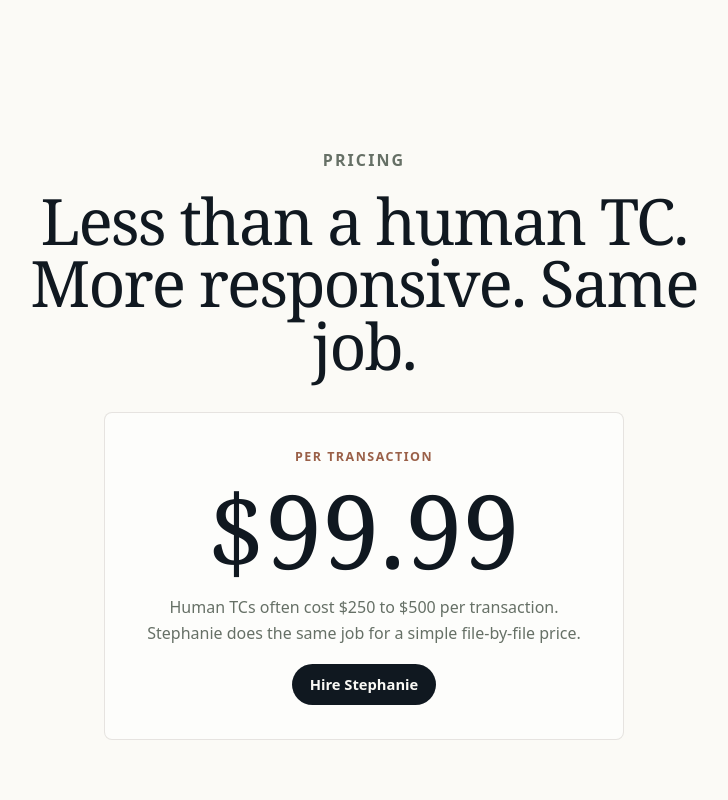
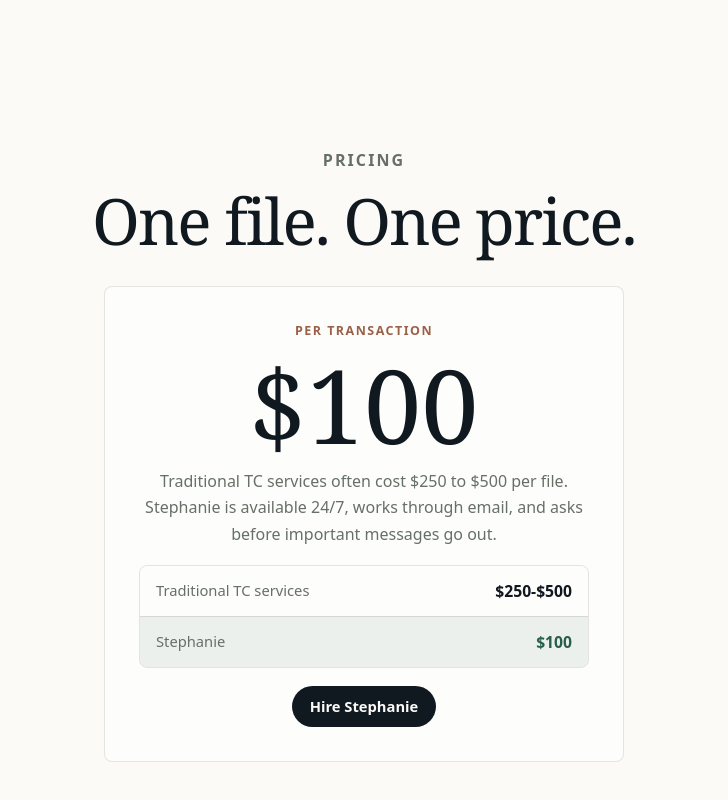
Before and after one commit to spak2005/tc_experiment, a Next.js app: page / in a window 1280 px wide. Shown: the part 6449-7249 px from the top of the page, without its empty margins (276-1004 px from the left). Built offline with nearby package versions, Linux system fonts and the light colour scheme; no server answers.

Commit message:
Simplify pricing comparison

```diff
--- a/src/app/globals.css
+++ b/src/app/globals.css
@@ -652,6 +652,44 @@ img {
   line-height: 0.88 !important;
 }
 
+.price-comparison {
+  border: 1px solid rgba(86, 74, 58, 0.14);
+  border-radius: 8px;
+  display: grid;
+  overflow: hidden;
+  width: 100%;
+}
+
+.price-comparison div {
+  align-items: center;
+  display: flex;
+  gap: 16px;
+  justify-content: space-between;
+  padding: 14px 16px;
+}
+
+.price-comparison div + div {
+  background: rgba(40, 95, 75, 0.08);
+  border-top: 1px solid rgba(86, 74, 58, 0.14);
+}
+
+.price-comparison span {
+  color: var(--landing-muted);
+  font-size: 0.92rem;
+  line-height: 1.35;
+  text-align: left;
+}
+
+.price-comparison strong {
+  color: var(--landing-ink);
+  font-size: 0.98rem;
+  white-space: nowrap;
+}
+
+.price-comparison div + div strong {
+  color: var(--landing-green);
+}
+
 .faq-section {
   display: grid;
   gap: 34px;
--- a/src/app/page.tsx
+++ b/src/app/page.tsx
@@ -263,15 +263,26 @@ export default async function Home() {
       <section className="landing-section pricing-section">
         <div className="section-heading centered">
           <p className="small-kicker">Pricing</p>
-          <h2>Less than a human TC. More responsive. Same job.</h2>
+          <h2>One file. One price.</h2>
         </div>
         <div className="price-card">
           <p className="price-label">Per transaction</p>
-          <p className="price">$99.99</p>
+          <p className="price">$100</p>
           <p>
-            Human TCs often cost $250 to $500 per transaction. Stephanie does
-            the same job for a simple file-by-file price.
+            Traditional TC services often cost $250 to $500 per file.
+            Stephanie is available 24/7, works through email, and asks before
+            important messages go out.
           </p>
+          <div className="price-comparison" aria-label="Pricing comparison">
+            <div>
+              <span>Traditional TC services</span>
+              <strong>$250-$500</strong>
+            </div>
+            <div>
+              <span>Stephanie</span>
+              <strong>$100</strong>
+            </div>
+          </div>
           <Link className="pill-button dark" href="/signup">
             Hire Stephanie
           </Link>
```
